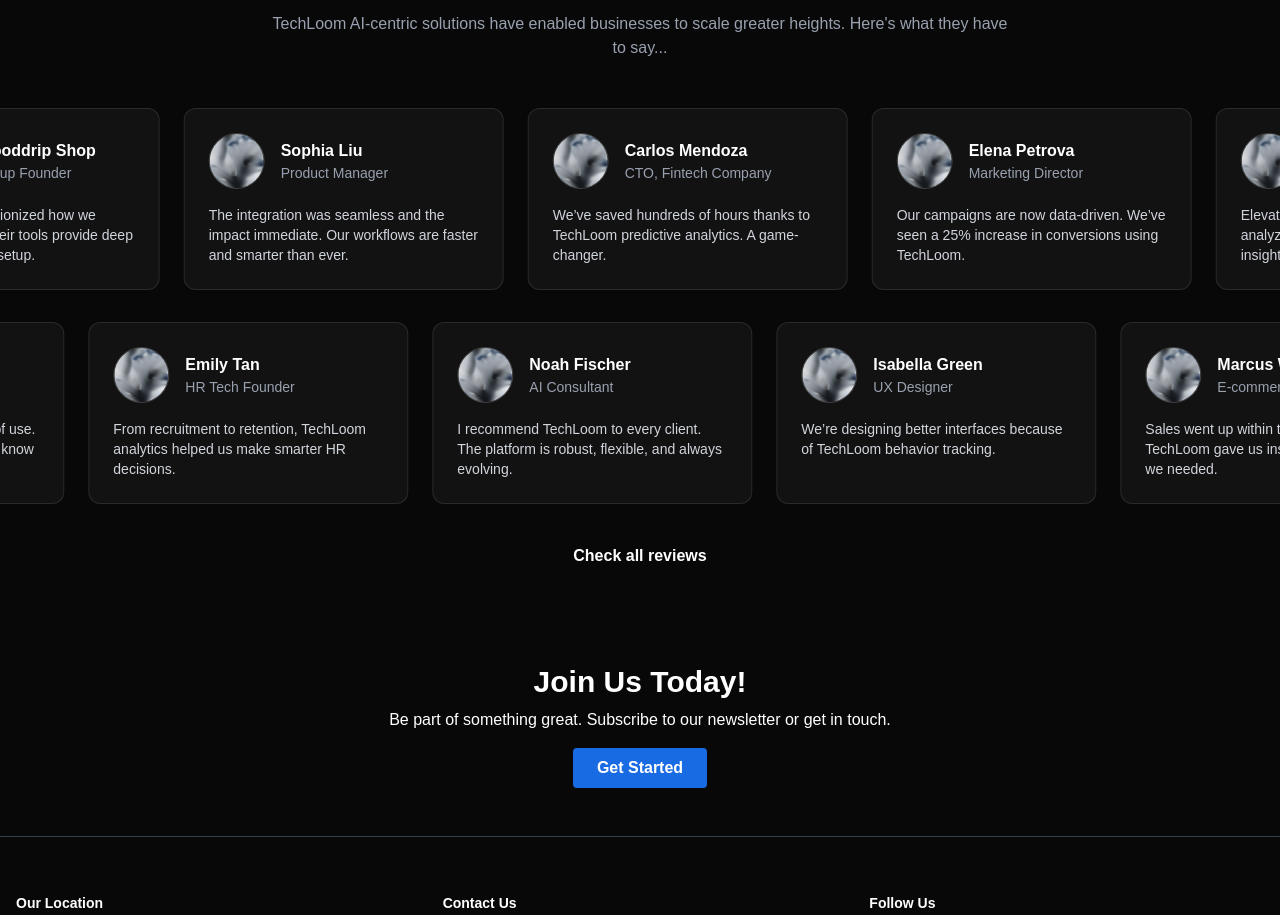
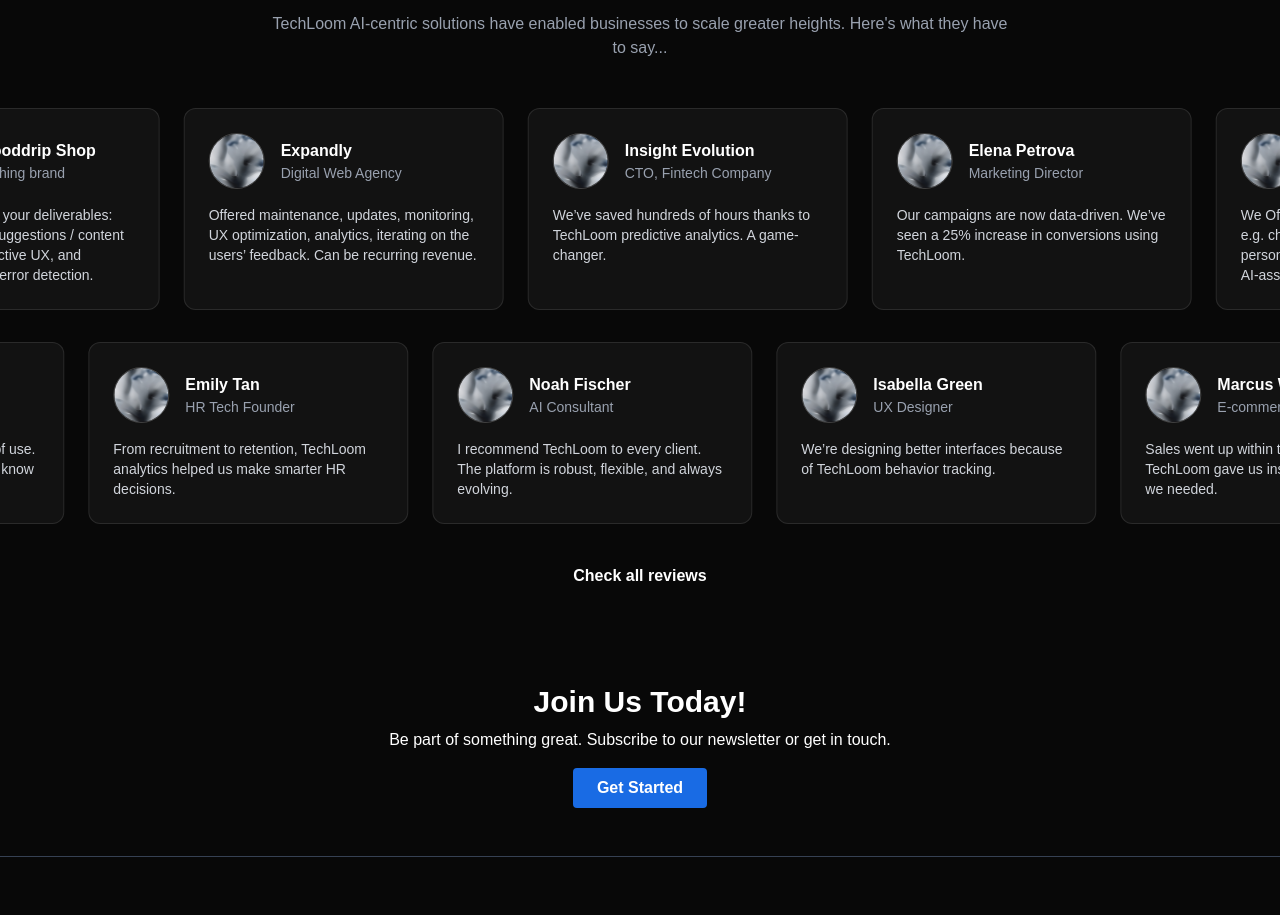
Before and after one commit to GavinAlgin/Expandly---website, a React (Vite) app: page / in a window 1280 px wide. Shown: the part 4160-5075 px from the top of the page. Built offline with nearby package versions, Linux system fonts and the light colour scheme; a web font is replaced by a local one.

Commit message:
Minorr Changes

```diff
--- a/src/components/LandingPage/TestimonalSection.tsx
+++ b/src/components/LandingPage/TestimonalSection.tsx
@@ -14,18 +14,18 @@
 const testimonialsTop: TestimonialData[] = [
   {
     name: 'GoodMooddrip Shop',
-    title: 'Tech Startup Founder',
-    text: 'Elevate AI has revolutionized how we analyze user data. Their tools provide deep insights with minimal setup.',
+    title:'Local Colthing brand',
+    text: 'We Offer AI as part of your deliverables: e.g. chatbots, smart suggestions / content personalization, predictive UX, and AI‑assisted testing or error detection.',
     image: placeholderImage,
   },
   {
-    name: 'Sophia Liu',
-    title: 'Product Manager',
-    text: 'The integration was seamless and the impact immediate. Our workflows are faster and smarter than ever.',
+    name: 'Expandly',
+    title: 'Digital Web Agency',
+    text: 'Offered maintenance, updates, monitoring, UX optimization, analytics, iterating on the users’ feedback. Can be recurring revenue.',
     image: placeholderImage,
   },
   {
-    name: 'Carlos Mendoza',
+    name: 'Insight Evolution',
     title: 'CTO, Fintech Company',
     text: 'We’ve saved hundreds of hours thanks to TechLoom predictive analytics. A game-changer.',
     image: placeholderImage,
```
